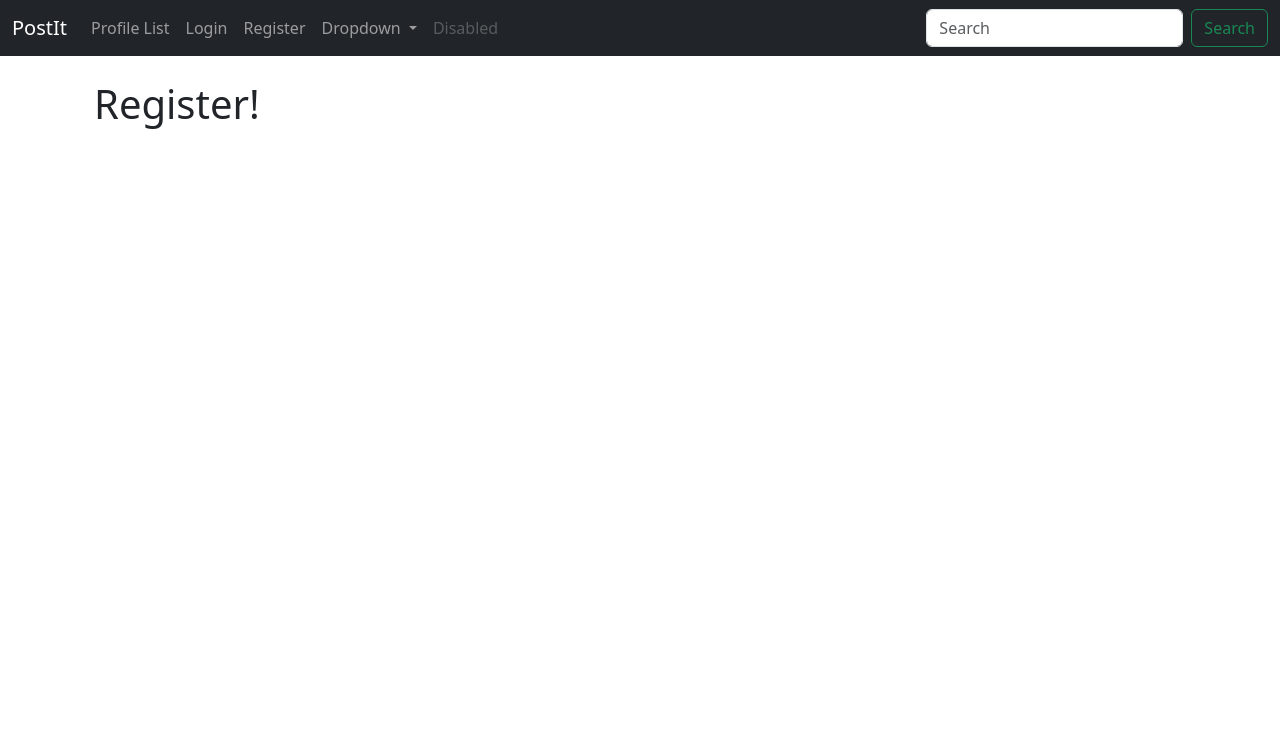
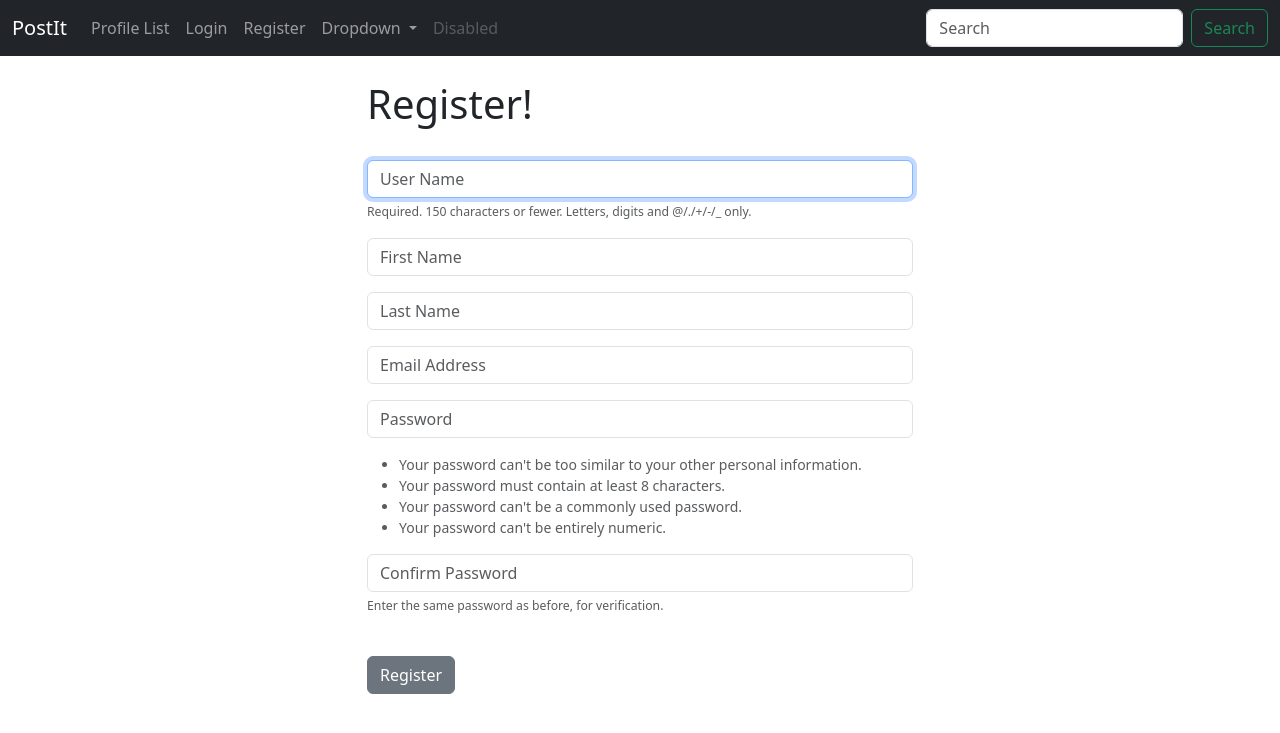
Before and after one commit to Jkhall81/PostIt, a Django app: page /register/ in a window 1280 px wide. Shown: the top 733 px of the page. Run offline with Django 4.2, Linux system fonts and the light colour scheme.

Commit message:
users can now register.

```diff
--- a/social/postit/templates/register.html
+++ b/social/postit/templates/register.html
@@ -2,6 +2,16 @@
 
 {% block content %}
 
+<div class="col-md-6 offset-md-3">
 <h1>Register!</h1>
+<br/>
+
+<form method="POST" action="">
+    {% csrf_token %}
+    {{ form.as_p }}
+    <br/>
+    <button type="submit" class="btn btn-secondary">Register</button>
+</form>
+    </div>
 
 {% endblock %}
--- a/social/postit/views.py
+++ b/social/postit/views.py
@@ -1,7 +1,7 @@
 from django.shortcuts import render, redirect
 from .models import Profile, Post
 from django.contrib import messages
-from .forms import PostForm
+from .forms import PostForm, SignUpForm
 from django.contrib.auth import authenticate, login, logout
 from django.contrib.auth.forms import UserCreationForm
 from django import forms
@@ -86,4 +86,18 @@ def logout_user(request):
 
 
 def register_user(request):
-    return render(request, 'register.html', {})
+    form = SignUpForm()
+    if request.method == 'POST':
+        form = SignUpForm(request.POST)
+        if form.is_valid():
+            form.save()
+            username = form.cleaned_data['username']
+            password = form.cleaned_data['password1']
+
+            # Login user
+            user = authenticate(username=username, password=password)
+            login(request, user)
+            messages.success(request, 'Login successful!')
+            return redirect('home')
+
+    return render(request, 'register.html', {'form': form})
```
